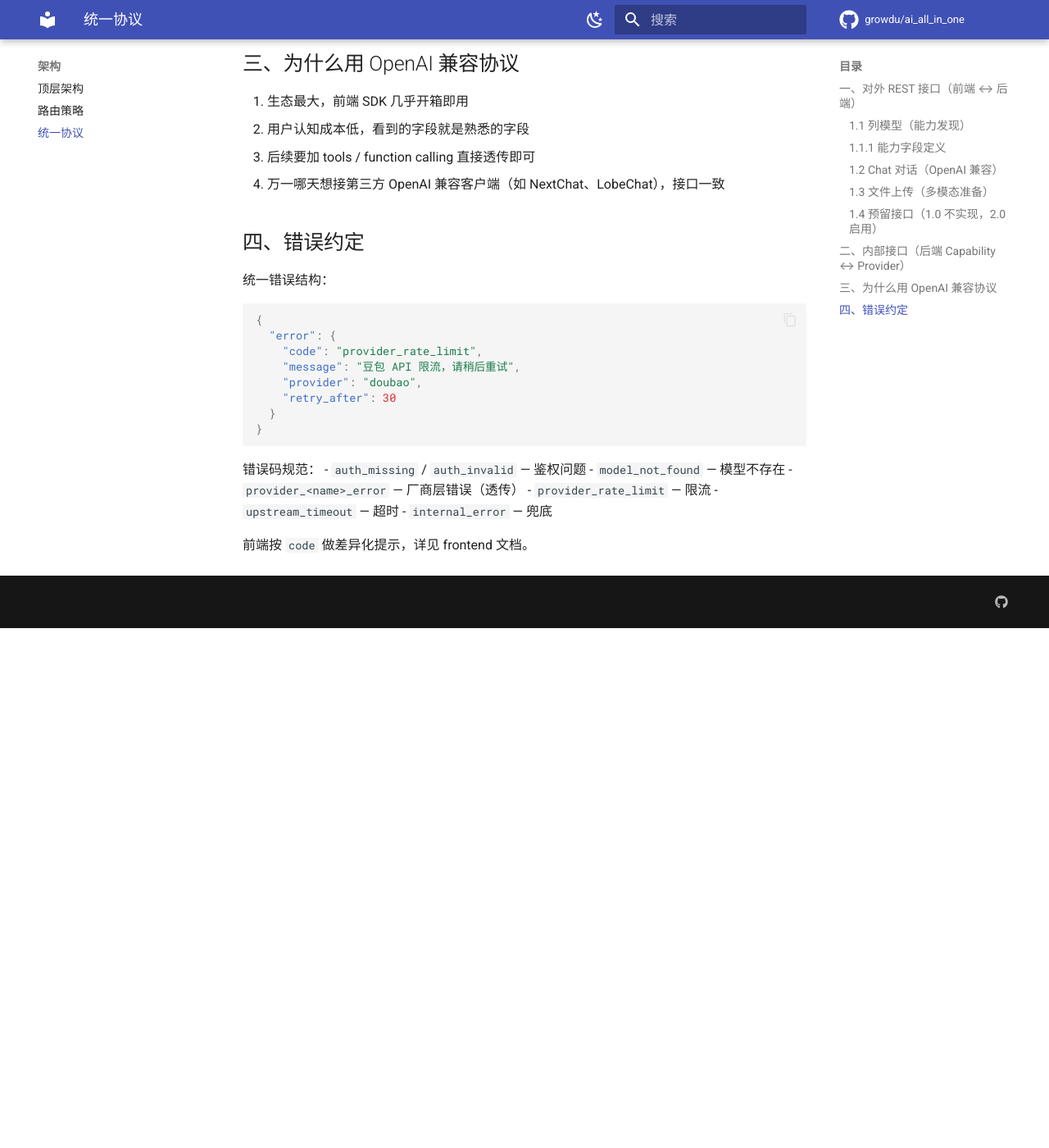
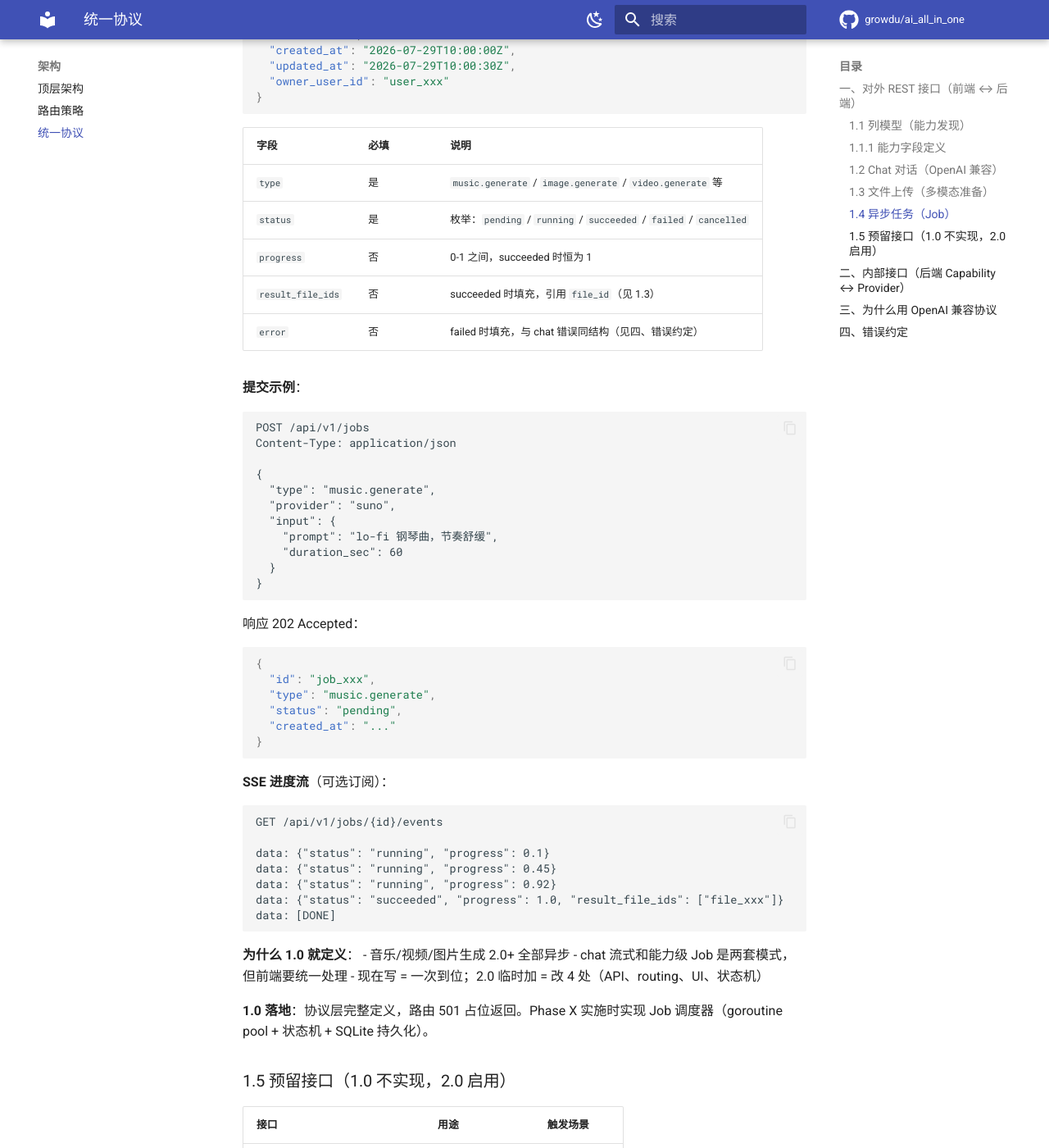
Before and after one commit to growdu/ai_all_in_one, an MkDocs documentation site: the page built from docs/api/01-protocol.md, in a window 1280 px wide and 1400 px high, scrolled down 4899 px. Shown: the whole window at 82% size. Built offline with MkDocs 1.6.1 and Material for MkDocs 9.7.7, drawn with Linux system fonts in a browser that asks for light colours; comment, search, counter and statistics services are not loaded; before the commit the page ends 5665 px from its top, so only the background shows below that; some of the changed text lies outside the part shown.

Commit message:
docs(protocol): 定义 Job 异步任务协议（解决 review 1.2）
1.0 chat 是流式，但 2.0+ 加音乐/视频/图片生成全部异步。
1.0 阶段把 Job 协议定下来，2.0 加新模态时只写 Provider 实现。

变更 docs/api/01-protocol.md：
- 新增 §1.4 异步任务（Job）章节
  6 个端点：POST/GET/GET result/GET events/DELETE/list
  状态机：pending → running → succeeded/failed/cancelled
  Job schema（type/status/progress/result_file_ids/error/input）
  提交示例、SSE 进度流格式
  "1.0 落地"说明：协议层完整，路由 501 占位
- 原 1.4 预留接口 → 1.5

docs/roadmap/04-extensibility.md 指向新协议章节，消灭"前端抽象 Job"的占位。

1.0 任务拆分待办：Phase X 实施 Job 调度器（goroutine pool + 状态机 + SQLite 持久化）。
P0 计划见 .hermes/plans/2026-07-29_1630-design-review-p0.md。

````diff
--- a/docs/api/01-protocol.md
+++ b/docs/api/01-protocol.md
@@ -186,7 +186,110 @@
 - 现在补这一条 ≈ 1 个 schema 描述
 - 2.0 临时加就要改 3 处（API、存储、UI）
 
-### 1.4 预留接口（1.0 不实现，2.0 启用）
+### 1.4 异步任务（Job）
+
+> 1.0 chat 是流式就够了，但 2.0+ 加音乐/视频/图片生成都是异步任务。
+> 现在就把 Job 协议定下来，2.0 加新模态时只写 Provider 实现，不动协议层。
+
+**端点**：
+
+```
+POST   /api/v1/jobs                  提交任务
+GET    /api/v1/jobs/{id}             查状态
+GET    /api/v1/jobs/{id}/result      拿结果（生成出的 file_id）
+GET    /api/v1/jobs/{id}/events      SSE 实时进度（可选，polling 也行）
+DELETE /api/v1/jobs/{id}             取消
+GET    /api/v1/jobs                  列表（按用户过滤，分页）
+```
+
+**Job 状态机**：
+
+```
+           submit
+   ┌──────────────────►
+   │                   │
+ [pending]        [running] ───► [succeeded] → 返回 result_file_ids
+   │                   │      └► [failed]    → 携带 error
+   │                   │      └► [cancelled] → 用户主动
+   │                   ▼
+   └───────── cancel ┘
+```
+
+**Job 对象 schema**：
+
+```json
+{
+  "id": "job_xxx",
+  "type": "music.generate",
+  "status": "running",
+  "progress": 0.45,
+  "input": {
+    "prompt": "一首关于星空的电子乐",
+    "duration_sec": 60
+  },
+  "result_file_ids": [],
+  "error": null,
+  "created_at": "2026-07-29T10:00:00Z",
+  "updated_at": "2026-07-29T10:00:30Z",
+  "owner_user_id": "user_xxx"
+}
+```
+
+| 字段 | 必填 | 说明 |
+|------|------|------|
+| `type` | 是 | `music.generate` / `image.generate` / `video.generate` 等 |
+| `status` | 是 | 枚举：`pending` / `running` / `succeeded` / `failed` / `cancelled` |
+| `progress` | 否 | 0-1 之间，succeeded 时恒为 1 |
+| `result_file_ids` | 否 | succeeded 时填充，引用 `file_id`（见 1.3） |
+| `error` | 否 | failed 时填充，与 chat 错误同结构（见四、错误约定） |
+
+**提交示例**：
+
+```http
+POST /api/v1/jobs
+Content-Type: application/json
+
+{
+  "type": "music.generate",
+  "provider": "suno",
+  "input": {
+    "prompt": "lo-fi 钢琴曲，节奏舒缓",
+    "duration_sec": 60
+  }
+}
+```
+
+响应 202 Accepted：
+
+```json
+{
+  "id": "job_xxx",
+  "type": "music.generate",
+  "status": "pending",
+  "created_at": "..."
+}
+```
+
+**SSE 进度流**（可选订阅）：
+
+```
+GET /api/v1/jobs/{id}/events
+
+data: {"status": "running", "progress": 0.1}
+data: {"status": "running", "progress": 0.45}
+data: {"status": "running", "progress": 0.92}
+data: {"status": "succeeded", "progress": 1.0, "result_file_ids": ["file_xxx"]}
+data: [DONE]
+```
+
+**为什么 1.0 就定义**：
+- 音乐/视频/图片生成 2.0+ 全部异步
+- chat 流式和能力级 Job 是两套模式，但前端要统一处理
+- 现在写 = 一次到位；2.0 临时加 = 改 4 处（API、routing、UI、状态机）
+
+**1.0 落地**：协议层完整定义，路由 501 占位返回。Phase X 实施时实现 Job 调度器（goroutine pool + 状态机 + SQLite 持久化）。
+
+### 1.5 预留接口（1.0 不实现，2.0 启用）
 
 | 接口 | 用途 | 触发场景 |
 |------|------|---------|
````
Also changed, not shown: docs/roadmap/04-extensibility.md (+1 -0 lines).
